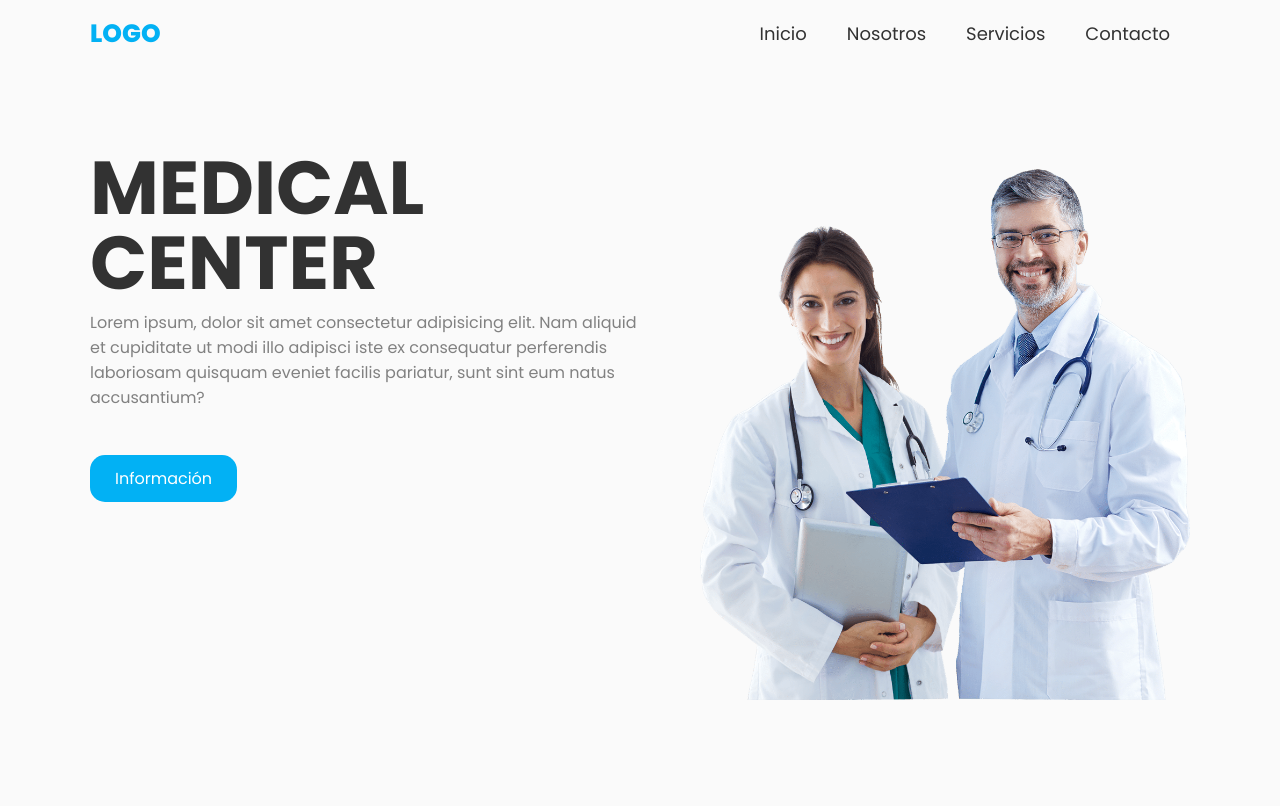
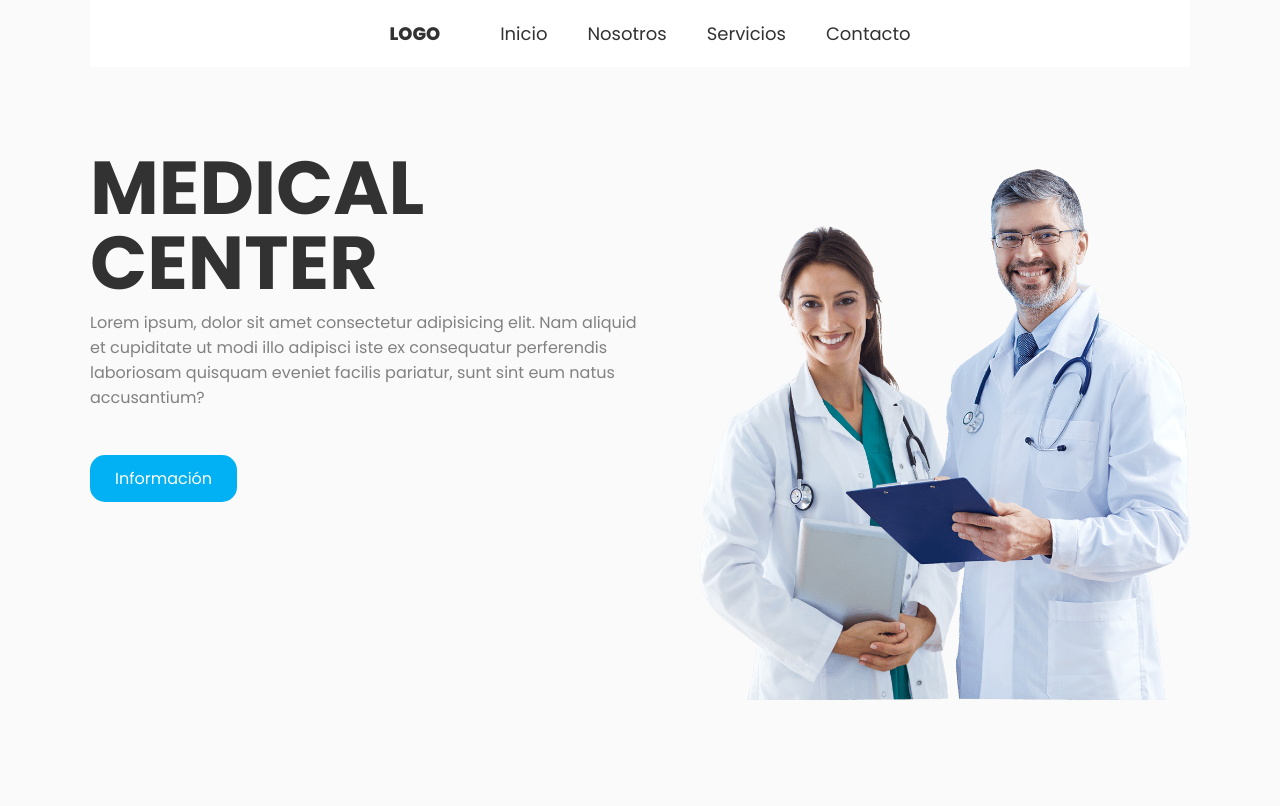
Before and after one commit to INOXBEAT/p-gina-con-Php-MySQL, a PHP site: page /pagina/ in a window 1280 px wide. Shown: the top 806 px of the page. Run offline with PHP 8.4, Linux system fonts and the light colour scheme.

Commit message:
actualizacion de index y style

```diff
--- a/index.php
+++ b/index.php
@@ -13,17 +13,18 @@
     <header class="header">
 
         <div class="menu container">
-            <a href="#" class="logo">logo</a>
+
             <input type="checkbox" id="menu"/>
             <label for="menu">
                 <img src="images/menu.png" class="menu-icono" alt="menu">
             </label>
             <nav class="navbar">
                 <ul>
+                    <li><a href="#" class="logo">logo</a></li>
                     <li><a href="#">Inicio</a></li>
-                    <li><a href="#">Nosotros</a></li>
-                    <li><a href="#">Servicios</a></li>
-                    <li><a href="#">Contacto</a></li>
+                    <li><a href="#Nosotros">Nosotros</a></li>
+                    <li><a href="#Servicios">Servicios</a></li>
+                    <li><a href="#Contacto">Contacto</a></li>
                 </ul>
             </nav>
         </div>
@@ -45,7 +46,7 @@
 
     </header>
 
-    <section class="about container">
+    <section id="Nosotros" class="about container">
 
         <div class="about-img">
             <img src="images/about.png" alt="about">
@@ -69,7 +70,7 @@
 
     </section>
 
-    <main class="servicios">
+    <main id="Servicios" class="servicios">
         <h2>Servicios</h2>
         <div class="servicios-content container">
 
@@ -96,7 +97,7 @@
     </main>
 
 
-    <section class="formulario container">
+    <section id="Contacto" class="formulario container">
         <form method="post" autocomplete="off">
             <h2>Agenda consulta</h2>
             <div class="input-group">
@@ -132,9 +133,9 @@
             <div class="link">
                 <ul>
                     <li><a href="#">Inicio</a></li>
-                    <li><a href="#">Nosotros</a></li>
-                    <li><a href="#">Servicios</a></li>
-                    <li><a href="#">Contacto</a></li>
+                    <li><a href="#Nosotros">Nosotros</a></li>
+                    <li><a href="#Servicios">Servicios</a></li>
+                    <li><a href="#Contacto">Contacto</a></li>
                 </ul>
             </div>
 
--- a/style.css
+++ b/style.css
@@ -33,13 +33,30 @@ img {
 }
 
 .menu {
+    position: fixed;
+    top: 0;
+    left: 0;
+    right: 0;
+    color: #FAFAFA;
+    display: flex;
+    align-items: center;
+    justify-content: space-between;
+    z-index: 1000;
+    padding: 20px 0;
+    background-color: #02B1F4;
+}
+
+.menu .navbar {
     position: absolute;
     top: 0;
     left: 0;
     right: 0;
+    background-color: #FFFFFF;
     display: flex;
+    justify-content: center;
+    flex-direction: column;
     align-items: center;
-    justify-content: space-between;
+    z-index: 999;
 }
 
 .menu .navbar ul li {
@@ -63,6 +80,8 @@ img {
     font-weight: 800;
     color: #02B1F4;
     text-transform: uppercase;
+    margin-left: 20px;
+    margin-right: 20px;
 }
 
 #menu {
@@ -396,8 +415,8 @@ textarea {
         margin: 0 0 15px 0;
     }
 
-
-
-
+    #menu:checked ~ .navbar {
+        display: flex;
 
 }
+}
```
